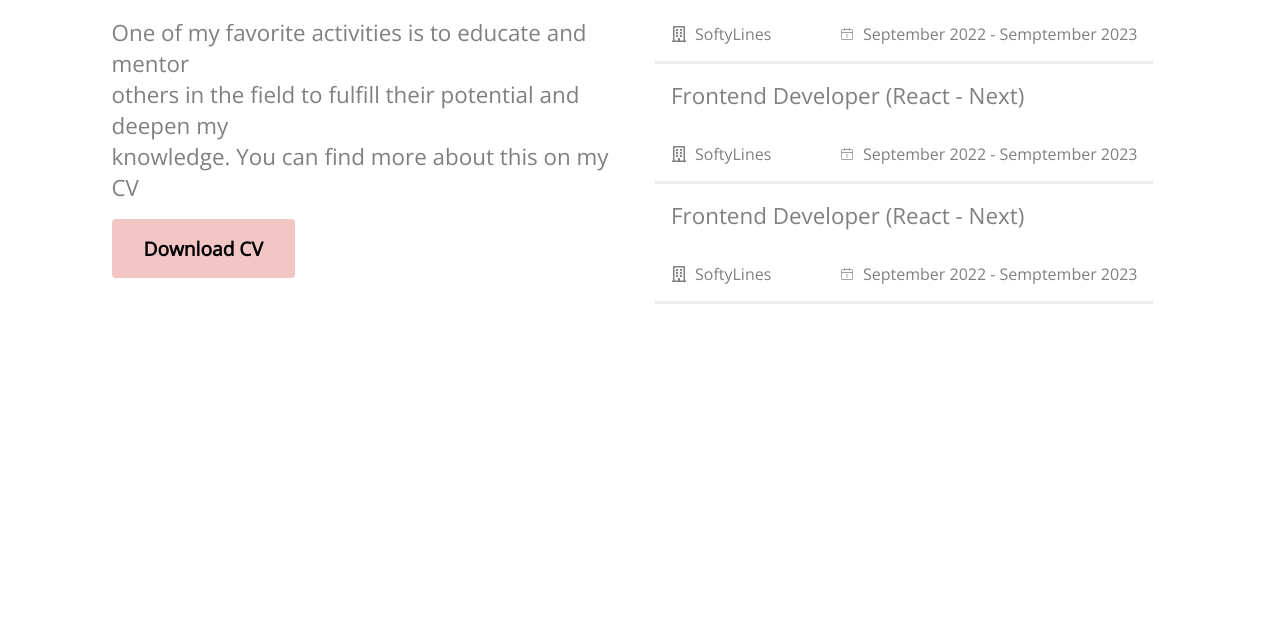
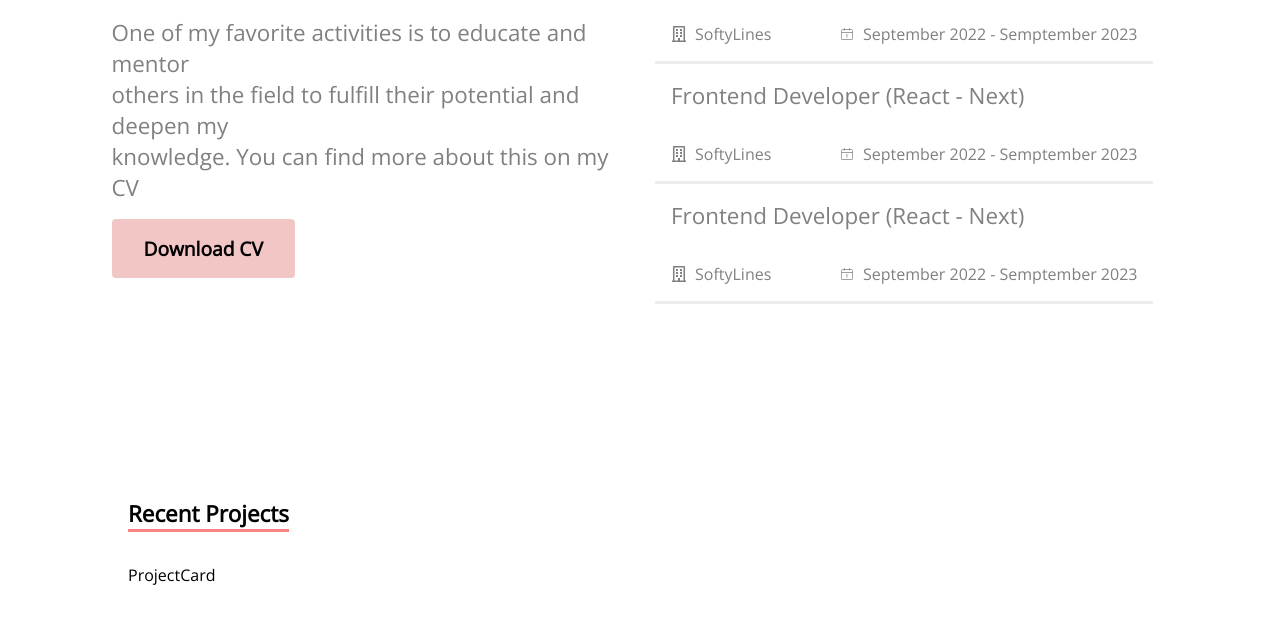
Before and after one commit to seifeddinesaad01/My-Personal-Portfolio, a React (Create React App) app: page /home in a window 1280 px wide. Shown: the part 1813-2437 px from the top of the page. Before the commit the page ends 2311 px from the top, so only its background shows below. Built offline with nearby package versions, Linux system fonts and the light colour scheme.

Commit message:
first steps in the section Three

```diff
--- a/src/Features/Home/Home.tsx
+++ b/src/Features/Home/Home.tsx
@@ -3,12 +3,14 @@ import Hero from '../Hero/Hero'
 import SectionTwo from '../SectionTwo/SectionTwo'
 import SectionOne from '../SectionOne/SectionOne'
 import './Home.css'
+import SectionThree from '../SectionThree/SectionThree'
 const Home = () => {
   return (
     <div className='home__container'>
         <Hero />
         <SectionOne/>
         <SectionTwo />
+        <SectionThree />
     </div>
   )
 }
--- /dev/null
+++ b/src/Features/SectionThree/SectionThree.css
@@ -0,0 +1,17 @@
+.sectionThree{
+    /* align-self: flex-start; */
+    display: flex;
+    justify-content: flex-start;
+    align-items: flex-start;
+    height: 100vh;
+    width: 80%;
+    flex-direction: column;
+    gap: 2rem;
+}
+.sectionThree h1{
+    /* align-self: flex-start; */
+    border-bottom: 3px solid #f98484;
+    font-size: 1.4rem;
+    font-weight: 600;
+
+}
--- /dev/null
+++ b/src/Features/SectionThree/SectionThree.tsx
@@ -0,0 +1,19 @@
+import React from 'react';
+import "./SectionThree.css";
+import ProjectCard from '../../components/ProjectCard/ProjectCard';
+const projects = [
+    {}
+]
+const SectionThree = () => {
+    return (
+        <div className="sectionThree">
+            <h1>Recent Projects</h1>
+            <div className="sectionThree__bottom">
+                {projects?.map((project) => {
+                    return <ProjectCard />
+                })}
+            </div>
+        </div>)
+}
+
+export default SectionThree
--- a/src/Features/SectionTwo/SectionTwo.css
+++ b/src/Features/SectionTwo/SectionTwo.css
@@ -3,6 +3,7 @@
     justify-content: center;
     align-items: center;
     height: 100vh;
+    /* flex-wrap: wrap; */
 }
 
 .sectionTwo__right{
--- /dev/null
+++ b/src/components/ProjectCard/ProjectCard.tsx
@@ -0,0 +1,9 @@
+import React from 'react'
+import "./ProjectCard.css";
+const ProjectCard = () => {
+  return (
+    <div>ProjectCard</div>
+  )
+}
+
+export default ProjectCard
```
Also changed, not shown: src/components/ProjectCard/ProjectCard.css (added).
